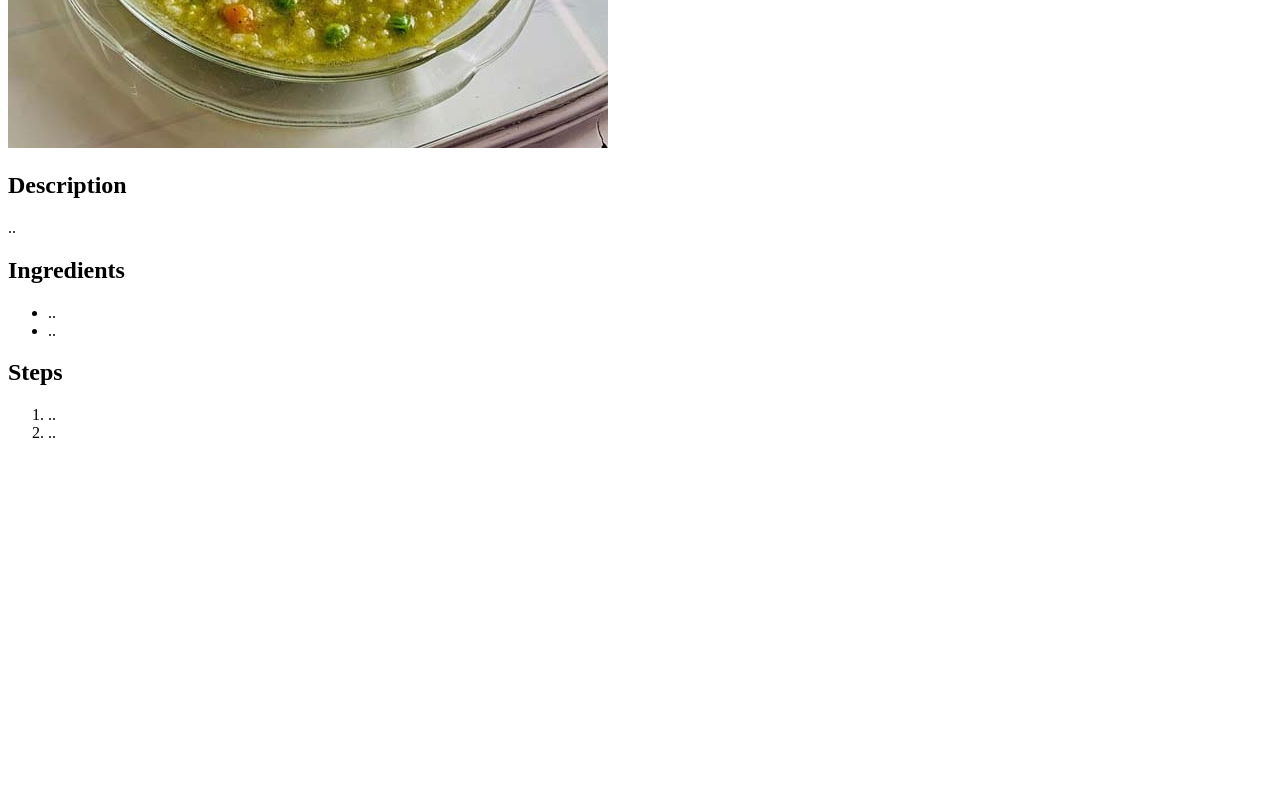
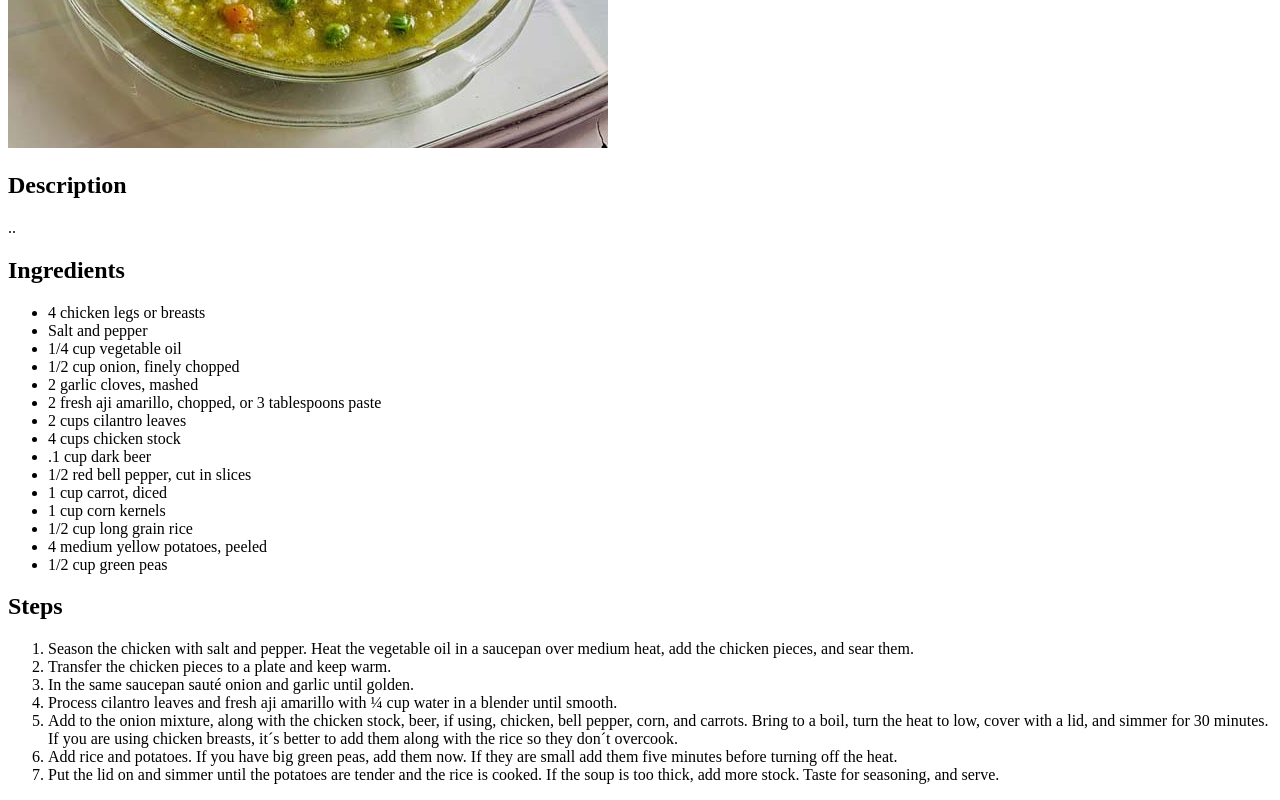
Before and after one commit to jorgeoliart/odin-recipes, a plain HTML site: page recipes/aguadito.html in a window 1280 px wide. Shown: the part 532-1332 px from the top of the page. Before the commit the page ends 990 px from the top, so only its background shows below. Drawn offline with Linux system fonts and the light colour scheme.

Commit message:
Ingredients and steps for aguadito recipe

```diff
--- a/recipes/aguadito.html
+++ b/recipes/aguadito.html
@@ -15,13 +15,31 @@
     <p>..</p>
     <h2>Ingredients</h2>
     <ul>
-        <li>..</li>
-        <li>..</li>
+        <li>4 chicken legs or breasts</li>
+        <li>Salt and pepper</li>
+        <li>1/4 cup vegetable oil</li>
+        <li>1/2 cup onion, finely chopped</li>
+        <li>2 garlic cloves, mashed</li>
+        <li>2 fresh aji amarillo, chopped, or 3 tablespoons paste</li>
+        <li>2 cups cilantro leaves</li>
+        <li>4 cups chicken stock</li>
+        <li>.1 cup dark beer</li>
+        <li>1/2 red bell pepper, cut in slices</li>
+        <li>1 cup carrot, diced</li>
+        <li>1 cup corn kernels</li>
+        <li>1/2 cup long grain rice</li>
+        <li>4 medium yellow potatoes, peeled</li>
+        <li>1/2 cup green peas</li>
     </ul>
     <h2>Steps</h2>
     <ol>
-        <li>..</li>
-        <li>..</li>
+        <li>Season the chicken with salt and pepper. Heat the vegetable oil in a saucepan over medium heat, add the chicken pieces, and sear them. </li>
+        <li>Transfer the chicken pieces to a plate and keep warm.</li>
+        <li>In the same saucepan sauté onion and garlic until golden.</li>
+        <li>Process cilantro leaves and fresh aji amarillo with ¼ cup water in a blender until smooth.</li>
+        <li>Add to the onion mixture, along with the chicken stock, beer, if using, chicken, bell pepper, corn, and carrots. Bring to a boil, turn the heat to low, cover with a lid, and simmer for 30 minutes. If you are using chicken breasts, it´s better to add them along with the rice so they don´t overcook.</li>
+        <li>Add rice and potatoes. If you have big green peas, add them now. If they are small add them five minutes before turning off the heat.</li>
+        <li>Put the lid on and simmer until the potatoes are tender and the rice is cooked. If the soup is too thick, add more stock. Taste for seasoning, and serve.</li>
     </ol>
 
 </body>
```
